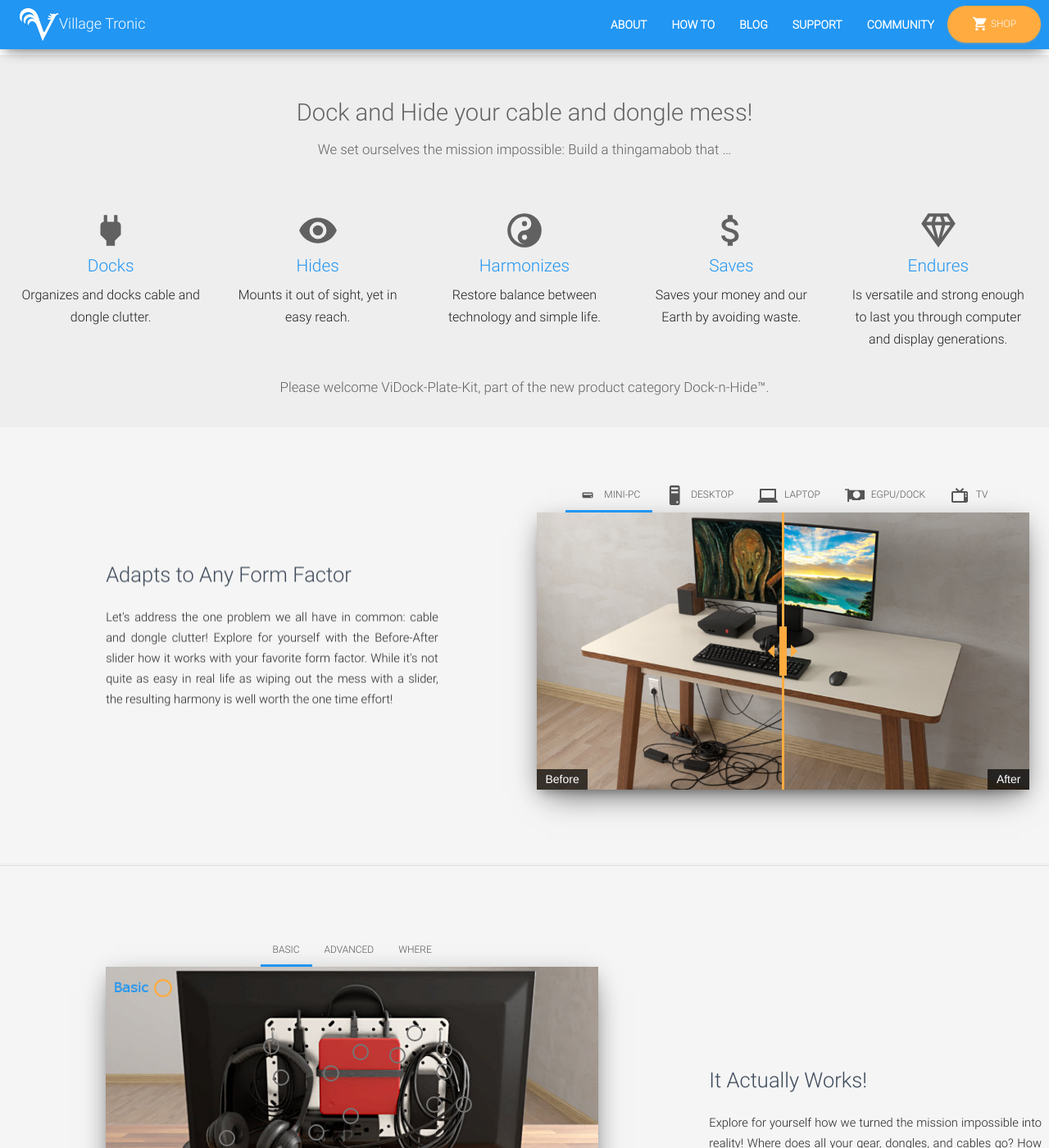
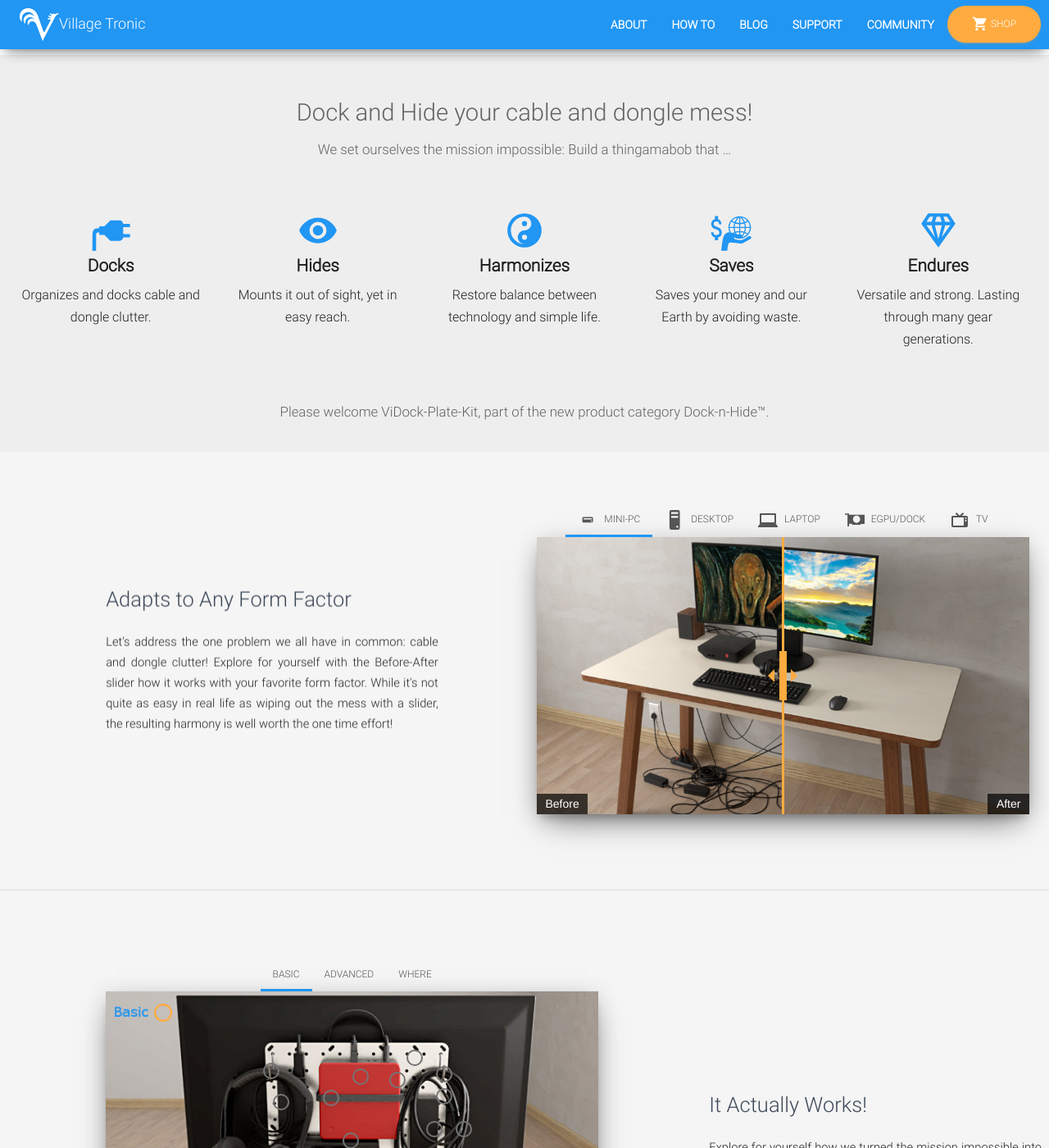
Before and after one commit to V-Squared/shop, a Jekyll site: the page built from shop/vidock-plate-kit.html, in a window 1280 px wide and 1400 px high, scrolled down 923 px. Shown: the whole window at 82% size. Built offline with Jekyll 4.4.1, drawn with Linux system fonts in a browser that asks for light colours.

Commit message:
updated value proposition icons

```diff
--- /dev/null
+++ b/_includes/icons/docks.html
@@ -0,0 +1,3 @@
+<svg class="material-icons" version="1.1" viewBox="0 0 24 24" xmlns="http://www.w3.org/2000/svg">
+ <path d="m19.339 16.102h4v-2h-4v-4h4v-2h-4c0-1-1-2-2-2h-5.5l-3.5 3.5h-3v1.1173c-3.5605 0-3.9841 1.323-3.9841 5.0143-0.019545 2.6475-0.03386 8.21-0.03386 8.21l2.1528-0.01014 0.04382-8.1642c0-1.685-0.31639-2.5784 1.8213-2.5784v1.411h3l3.5 3.5h5.5c1 0 2-1 2-2z"/>
+</svg>
--- /dev/null
+++ b/_includes/icons/saves.html
@@ -0,0 +1,5 @@
+<svg class="material-icons" version="1.1" viewBox="0 0 24 24" xmlns="http://www.w3.org/2000/svg">
+ <path d="m3.6699 9.8557c-1.4051-0.46272-1.8569-0.94113-1.8569-1.6862 0-0.85486 0.62516-1.4509 1.6712-1.4509 1.1017 0 1.5103 0.66663 1.5474 1.647h1.3679c-0.043328-1.3489-0.69325-2.5881-1.9869-2.9881v-1.7176h-1.8569v1.694c-1.2008 0.32939-2.1664 1.3176-2.1664 2.8312 0 1.8117 1.1823 2.7136 2.9092 3.239 1.5474 0.47056 1.8569 1.1607 1.8569 1.8901 0 0.54115-0.3033 1.4038-1.6712 1.4038-1.2751 0-1.7764-0.72153-1.8569-1.647h-1.3493c0.074277 1.7176 1.0894 2.6822 2.2778 3.0038v1.7019h1.8569v-1.6862c1.207-0.2745 2.1664-1.1764 2.1664-2.7842 0-2.2273-1.5041-2.9802-2.9092-3.4508z" style="stroke-width:.69674"/>
+ <path d="m6.2921 23.928s0.62513-7.1626 1.5417-8.8287 2.4812-2.1216 3.5955-1.9415 4.3635 1.3724 6.0404 1.2225 0.68965 1.7705-0.28764 1.9415-1.8159-0.05072-2.409-0.32359c-0.59307-0.27288-1.523 0.35352-0.75505 0.93482 0.76791 0.5813 2.81 0.88385 4.5154 0.54368s2.9745-1.5321 3.8261-2.0897 2.2345 0.75611 1.0786 1.5101-3.0701 1.7317-4.4943 2.5528c-1.4243 0.82106-7.2264-1.016-8.0898-0.07191-0.86336 0.94405-1.0173 4.544-1.0173 4.544z"/>
+ <path d="m17.591 4.0446a15.192 10.686 0 0 1 0 12.412m-5.3595-2.2654a8.3341 8.3341 0 0 1 9.6804 0m-5.2514-10.207a15.298 10.76 0 0 0 0 12.498m0.37916-12.492a6.2506 6.2506 0 1 0 0.06411 0zm0.03204 0v12.501m6.2506-6.2506h-12.501m1.4104-3.7609a8.3341 8.3341 0 0 0 9.6804 0m0 7.6075" style="fill:none;stroke-width:.64109;stroke:#2196f3"/>
+</svg>
--- a/_sass/components/_feature-column.scss
+++ b/_sass/components/_feature-column.scss
@@ -1,15 +1,17 @@
 .feature-column {
   margin-top: 60px;
-  margin-bottom: 30px;
+  margin-bottom: 60px;
 
   .material-icons {
     width: 50px;
+    color: $brand-color;
   }
 
   .title {
     margin-top:0;
     margin-bottom: 0;
-    color: $brand-color;
+    color: $text-color;
+    font-weight: bold;
   }
 
   p {
--- a/shop/vidock-plate-kit.html
+++ b/shop/vidock-plate-kit.html
@@ -115,7 +115,7 @@
     </ul> -->
     <div class="row feature-column">
       <div class="col-md-2 col-md-24">
-        {% include icons/power-plug.html %}
+        {% include icons/docks.html %}
         <h4 class="title">Docks</h4>
         <p>Organizes and docks cable and dongle clutter.</p>
       </div>
@@ -130,14 +130,14 @@
         <p>Restore balance between technology and simple life.</p>
       </div>
       <div class="col-md-2 col-md-24">
-        {% include icons/currency-usd.html %}
+        {% include icons/saves.html %}
         <h4 class="title">Saves</h4>
         <p>Saves your money and our Earth by avoiding waste.</p>
       </div>
       <div class="col-md-2 col-md-24">
         {% include icons/diamond.html %}
         <h4 class="title">Endures</h4>
-        <p>Is versatile and strong enough to  last you through computer and display generations.</p>
+        <p>Versatile and strong. Lasting through many gear generations.</p>
       </div>
     </div>
     <p>Please welcome ViDock-Plate-Kit, part of the new product category Dock-n-Hide™.</p>
```
Also changed, not shown: _includes/icons/recycle.svg (added).
